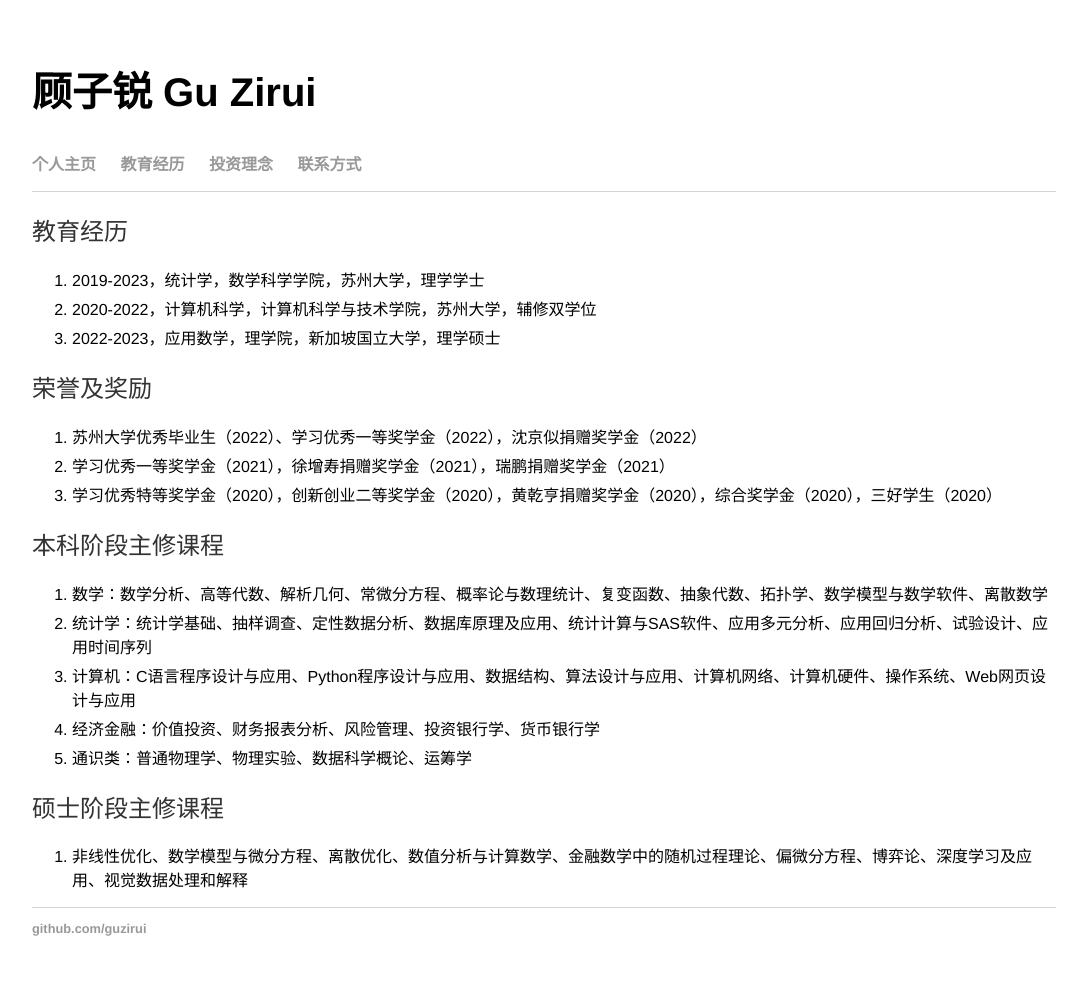
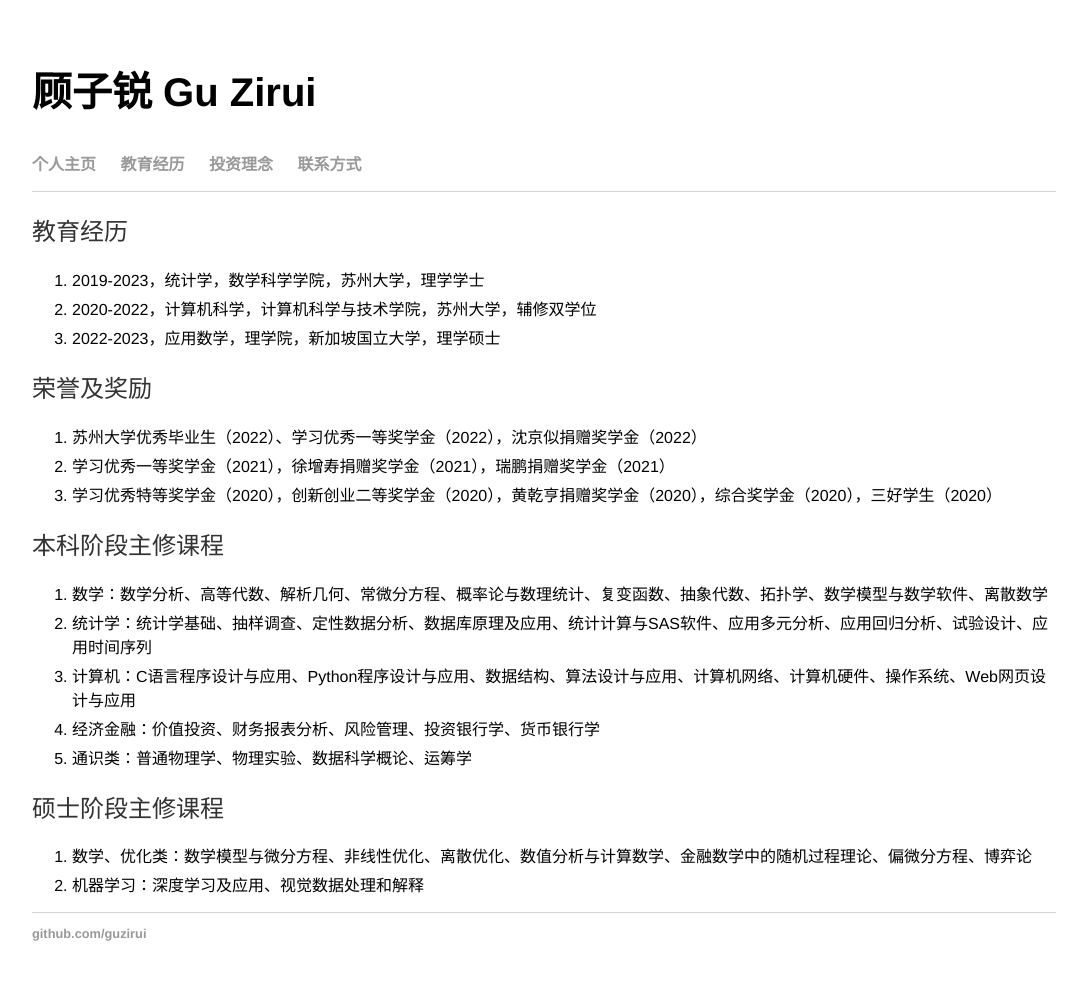
Before and after one commit to guzirui/guzirui.github.io, a Jekyll site: the page built from education/index.html, in a window 1280 px wide. Shown: the whole page, without its empty margins (96-1183 px from the left). Built offline with Jekyll 4.4.1, drawn with Linux system fonts in a browser that asks for light colours.

Commit message:
Update index.html

```diff
--- a/education/index.html
+++ b/education/index.html
@@ -30,7 +30,8 @@ title: 顾子锐 Gu Zirui
 
       <h2>硕士阶段主修课程</h2>
   <ol>
- <li>非线性优化、数学模型与微分方程、离散优化、数值分析与计算数学、金融数学中的随机过程理论、偏微分方程、博弈论、深度学习及应用、视觉数据处理和解释</li>
+     <li>数学、优化类：数学模型与微分方程、非线性优化、离散优化、数值分析与计算数学、金融数学中的随机过程理论、偏微分方程、博弈论</li>
+     <li>机器学习：深度学习及应用、视觉数据处理和解释</li>
   </ol>
 
 
```
